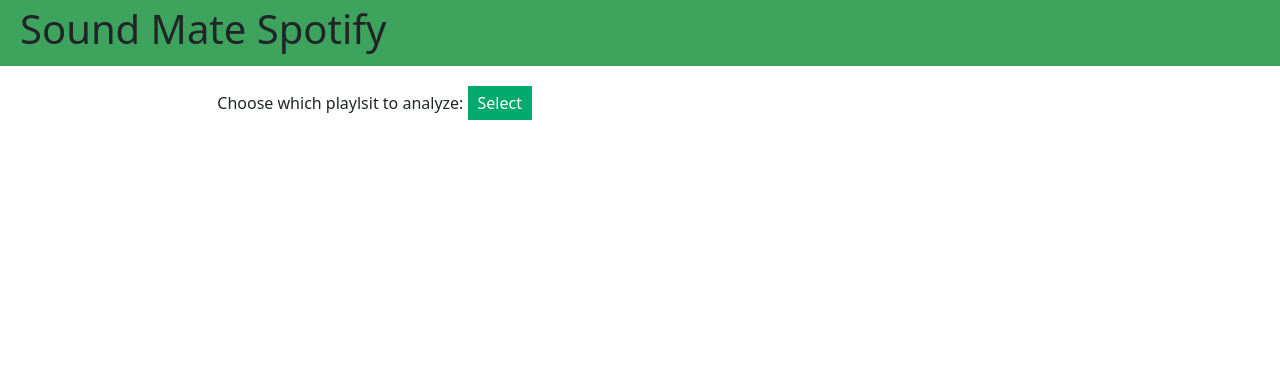
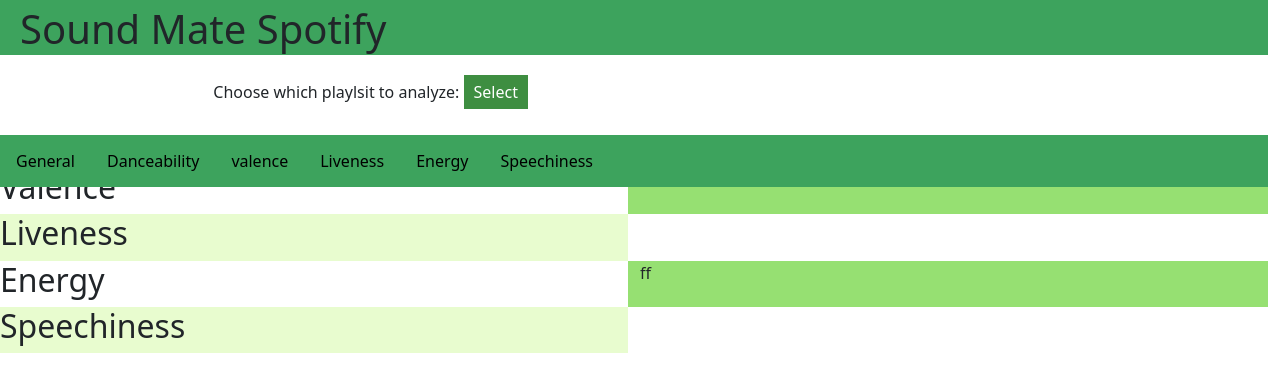
Before and after one commit to cha1hee/CSC353SpotifyFinalProject, a Flask app: template templates/display.html in a window 1280 px wide. Shown: the top 392 px of the page. Run offline with Flask 3, Linux system fonts and the light colour scheme; the template is opened without the code that fills it, so the values that code supplies are empty.

Commit message:
html base code

```diff
--- a/templates/display.html
+++ b/templates/display.html
@@ -15,9 +15,8 @@
   <body>
     <div class="container-gx0">
       <!-- <div class="row" style="height: 30px;"></div> -->
-      <div class="row" style="height: auto; background-color: #3DA35D; padding: 5px 20px;"> <h1>Sound Mate Spotify</h1></div>
-      <div class="row" style="height: 20px;"></div>
-      <div class="row">
+      <div class="row" id='title'> <h1>Sound Mate Spotify</h1></div>
+      <div class="row" id='w'>
         <div class="col-2"></div>
         <div class="col-8">
           Choose which playlsit to analyze:
@@ -31,6 +30,51 @@
           </div>
         </div>
         <div class="col-2"></div>
+      </div>
+      <div class="row" id="nav-bar">
+        <ul>
+          <li><a href="#gen">General</a></li>
+          <li><a href="#dance">Danceability</a></li>
+          <li><a href="#valence">valence</a></li>
+          <li><a href="#liveness">Liveness</a></li>
+          <li><a href="#energy">Energy</a></li>
+          <li><a href="#speechiness">Speechiness</a></li>
+        </ul>
+      </div>
+      <div class="row" id='content'>
+        <div id="gen">
+          <h2>General Overview</h2>
+        </div>
+        <div class="row" id="dance">
+          <div class="col" id="d1">
+            <h2>Danceability</h2>
+          </div>
+          <div class="col" id="d2">sdf</div>
+        </div>
+        <div class="row" id="valence">
+            <div class="col" id="v1">
+              <h2>Valence</h2>
+            </div>
+            <div class="col" id="v2">ff</div>
+        </div>
+        <div class="row" id="liveness">
+          <div class="col" id="l1">
+            <h2>Liveness</h2>
+          </div>
+          <div class="col" id="l2"></div>
+        </div>
+        <div class="row" id="energy">
+          <div class="col" id="e1">
+            <h2>Energy</h2>
+          </div>
+          <div class="col" id="e2">ff</div>
+        </div>
+        <div class="row" id="speechiness">
+          <div class="col" id="s1">
+            <h2>Speechiness</h2>
+          </div>
+          <div class="col" id="s2"></div>
+        </div>
       </div>
     </div>
 
--- a/templates/styles.css
+++ b/templates/styles.css
@@ -1,6 +1,6 @@
 /* Dropdown Button */
 .dropbtn {
-    background-color: #04AA6D;
+    background-color: #3e8e41;
     color: white;
     padding: 5px 10px;
     font-size: 16px;
@@ -32,10 +32,94 @@
   }
 
   /* Change color of dropdown links on hover */
-  .dropdown-content a:hover {background-color: #ddd;}
+  .dropdown-content a:hover {background-color: #134611;
+  color: white;}
 
   /* Show the dropdown menu on hover */
   .dropdown:hover .dropdown-content {display: block;}
 
   /* Change the background color of the dropdown button when the dropdown content is shown */
   .dropdown:hover .dropbtn {background-color: #3e8e41;}
+
+
+  #title{
+    height: 55px;
+    width: 100%;
+    background-color: #3DA35D;
+    padding: 5px 20px;
+    position: fixed;
+  }
+
+  #w{
+    height: 80px;
+    padding-top: 20px;
+    width: 100%;
+    position: fixed;
+    top: 55px;
+    background-color: #FFF;
+    z-index: 1;
+  }
+
+  #content{
+    position: relative;
+    top: 75px;
+    z-index: -2;
+  }
+
+  #nav-bar{
+    position: fixed;
+    top: 135px;
+    width: 100%;
+  }
+
+  ul {
+    list-style-type: none;
+    margin: 0;
+    padding: 0;
+    background-color: #3DA35D;
+  }
+
+  li {
+    /* display: inline; */
+    float: left;
+  }
+
+  a {
+    display: block;
+    padding: 8px;
+    background-color: #3DA35D;
+  }
+
+  li a {
+    display: block;
+    color: black;
+    text-align: center;
+    padding: 14px 16px;
+    text-decoration: none;
+  }
+
+  li a:hover {
+    background-color: #134611;
+    color: white;
+  }
+
+  /* frontend for content section */
+  #d1{
+    background-color: #E8FCCF;
+  }
+
+  #v2{
+    background-color: #96E072;
+  }
+
+  #l1{
+    background-color: #E8FCCF;
+  }
+
+  #e2{
+    background-color: #96E072;
+  }
+
+  #s1{
+    background-color: #E8FCCF;
+  }
```
Also changed, not shown: 1 other file.
